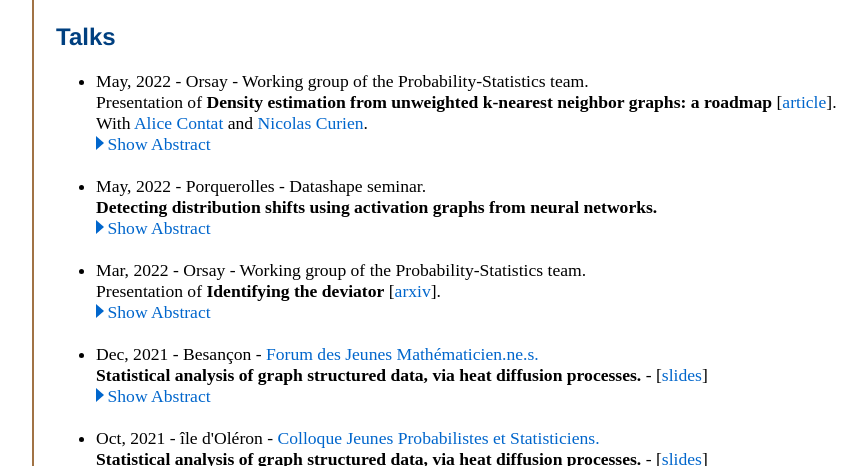
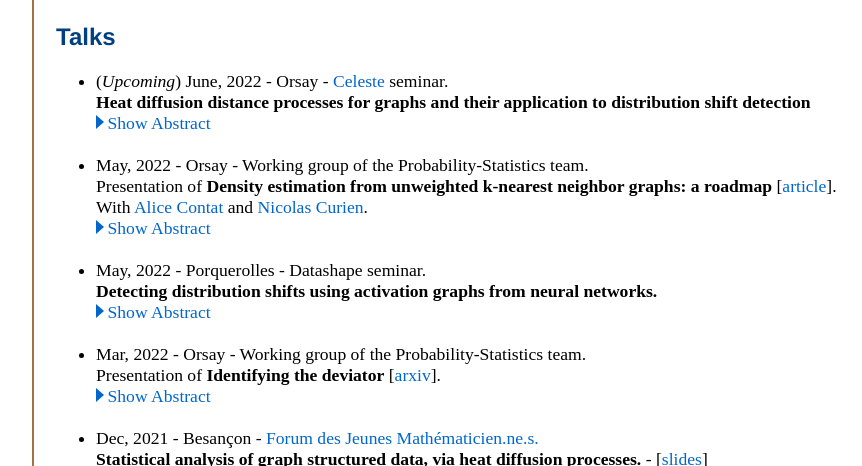
Before and after one commit to elasalle/elasalle.github.io, a Jekyll site: the page built from research/index.html, in a window 1280 px wide and 900 px high, cut to the strip 434-900 px from the top of the window. Shown: the whole strip, without its empty margins (120-982 px from the left). Built offline with Jekyll 4.4.1, drawn with Linux system fonts in a browser that asks for light colours; some web fonts are replaced.

Commit message:
Update index.html

```diff
--- a/research/index.html
+++ b/research/index.html
@@ -40,6 +40,16 @@
 
   <h2 class="title2">Talks</h2>
   <ul class="normalsize">
+  <li>(<em>Upcoming</em>) June, 2022 - Orsay - <a href="https://www.inria.fr/fr/celeste">Celeste</a> seminar.<br>
+  <b>Heat diffusion distance processes for graphs and their application to distribution shift detection</b><br>
+    <button class="showhide abstract8" onclick="switchDisplayByClassName('abstract8')" style="display: block;"><div class="arrow-right"></div>Show Abstract<span class="dots">...</span></button>
+    <button class="showhide abstract8" onclick="switchDisplayByClassName('abstract8')" style="display : none;"><div class="arrow-top"></div>Hide Abstract</button>
+    <p class="abstracttext abstract8" style="display : none;">
+      When working with weighted graphs, one can interpret weights as the thermal conductivity of edges. Given initial conditions, one can use the way heat diffuses to compare graphs. Choosing relevant and informative diffusion times is often essential and challenging. To circumvent this issue, we choose to take into account the whole diffusion process. We define real-valued processes indexed by [0, T] for some T > 0, representing the comparisons for all diffusion times. Using tools from topological data analysis, we are able to compare graphs with unknown node correspondence or even graphs with different sizes. <br>
+      In this talk, I will introduce these processes and present their statistical properties. From these results, we will see how we can construct consistent two-sample tests. Then I will present some applications to the detection of distribution shifts in the context of neural networks by using activation graphs.
+  </p>
+  </li>
+  <br>
   <li>May, 2022 - Orsay - Working group of the Probability-Statistics team.<br>
   Presentation of <b>Density estimation from unweighted k-nearest neighbor graphs: a roadmap</b> [<a href="https://proceedings.neurips.cc/paper/2013/file/eae27d77ca20db309e056e3d2dcd7d69-Paper.pdf">article</a>].<br>
   With <a href="https://sites.google.com/view/acontat/">Alice Contat</a> and <a href="https://www.imo.universite-paris-saclay.fr/~curien/index.html">Nicolas Curien</a>.<br>
```
